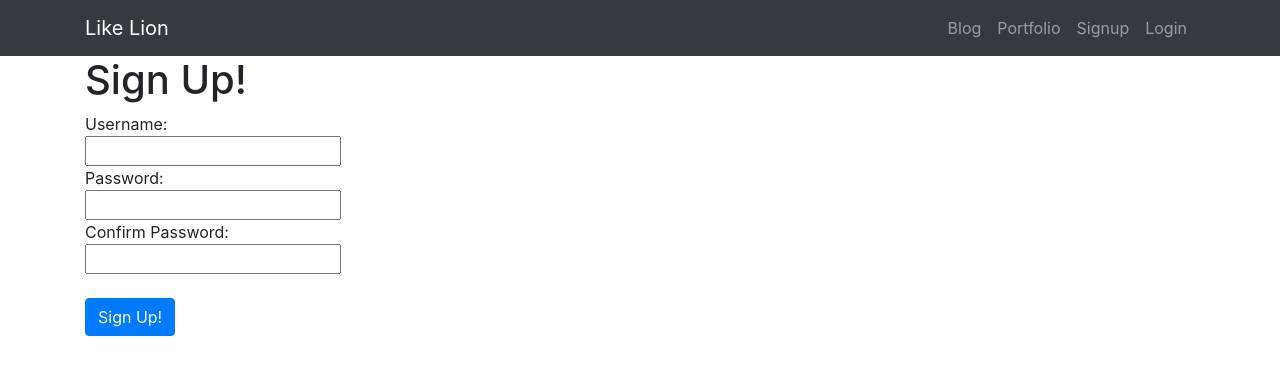
After one commit to KSAhh/-Proj-Blog, a Django app: page /account/signup/ in a window 1280 px wide. The commit adds this page. Shown: the top 375 px of the page. Run offline with Django 3.2, Linux system fonts and the light colour scheme; some libraries are stand-ins or nearby versions.

Commit message:
로그인, 로그아웃, 회원가입 기능 추가

```diff
--- a/Study_Model/templates/base.html
+++ b/Study_Model/templates/base.html
@@ -34,24 +34,55 @@
             <a class="navbar-brand" href="#">Like Lion</a>
 
 
-            <button class="navbar-toggler" type="button" data-toggle="collapse" data-target="#navbarNavAltMarkup"
+            <!-- <button class="navbar-toggler" type="button" data-toggle="collapse" data-target="#navbarNavAltMarkup"
                 aria-controls="navbarNavAltMarkup" aria-expanded="false" aria-label="Toggle navigation">
                 <span class="navbar-toggler-icon"></span>
             </button>
             <div class="collapse navbar-collapse" id="navbarNavAltMarkup">
+
                 <div class="navbar-nav ml-auto">
                     <a class="nav-item nav-link active" href="{% url 'home' %}">Home</a>
-                    <a class="nav-item nav-link" href="#">Blog</a>
-                    <a class="nav-item nav-link" href="{% url 'new'%}">new</a>
-                    <a class="nav-item nav-link" href="{% url 'portfolio'%}">portfolio</a>
+                    <a class="nav-item nav-link" href="{% url 'new' %}">new</a>
+                    <a class="nav-item nav-link" href="{% url 'portfolio' %}">portfolio</a>
+                    <a class="nav-item nav-link" href="{% url 'signup' %}">Signup</a>
+                    <a class="nav-item nav-link" href="{% url 'login' %}">Login</a>
                 </div>
             </div>
 
             <form class="form-inline my-lg-0" action="#">
                 <input class="form-control mr-sm-2" type="text" placeholder="검색어">
                 <button class="btn btn-light btn-outline-success" type="submit">찾기</button>
-            </form>
+            </form> -->
 
+            <ul class="navbar-nav ml-auto">
+                <li class="nav-item">
+                    <a class="nav-item nav-link" href="{% url 'home' %}">Blog</span></a>
+                </li>
+                <li class="nav-item">
+                    <a class="nav-item nav-link" href="{% url 'portfolio' %}">Portfolio</a>
+                </li>
+                {% if user.is_authenticated %}
+                <li class="nav-item dropdown">
+                    <a class="nav-link dropdown-toggle" id="navbarDropdown" role="button" data-toggle="dropdown"
+                        aria-haspopup="true" aria-expanded="false">환영합니다. {{ user.username }} 님!</a>
+                    <div class="dropdown-menu" aria-labelledby="navbarDropdown">
+                        <a class="dropdown-item" href="{% url 'new' %}">글쓰기</a>
+                        <a class="dropdown-item"
+                            href="javascript:{document.getElementById('logout').submit()}">Logout</a>
+                        <form id="logout" method="POST" action="{% url 'logout' %}">
+                            {% csrf_token %} <input type="hidden" />
+                        </form>
+                    </div>
+                </li>
+                {% else %}
+                <li class="nav-item">
+                    <a class="nav-item nav-link" href="{% url 'signup' %}">Signup</a>
+                </li>
+                <li class="nav-item">
+                    <a class="nav-item nav-link" href="{% url 'login' %}">Login</a>
+                </li>
+                {% endif %}
+            </ul>
         </div>
     </nav>
 
--- a/Study_Model/urls.py
+++ b/Study_Model/urls.py
@@ -6,12 +6,12 @@ from django.conf.urls.static import static
 
 import Blog.views
 import port.views
-# import accounts.views
+import accounts.views
 
 urlpatterns = [
     path('admin/', admin.site.urls),
     path('', Blog.views.home, name='home'),
     path('blog/', include('Blog.urls')),
     path('portfolio/', include('port.urls')),
-    # path('accounts/', include('accounts.urls')),
+    path('account/', include('accounts.urls')),
 ]+ static(settings.MEDIA_URL, document_root=settings.MEDIA_ROOT)
--- /dev/null
+++ b/accounts/templates/accounts/signup.html
@@ -0,0 +1,33 @@
+{% extends 'base.html' %}
+
+{% block content %}
+
+<!-- 동일한 것 겹치지 않도록~ -->
+{% if error %}
+{{ error }}
+<br>
+<br>
+{% endif %}
+<!-- ~여기까지 -->
+
+<h1>Sign Up!</h1>
+
+<form method="POST" action="{% url 'signup'%}">
+    {% csrf_token %}
+    Username:
+    <br>
+    <input name="username" type="text" value="">
+    <br>
+    Password:
+    <br>
+    <input name="password1" type="password" value="">
+    <br>
+    Confirm Password:
+    <br>
+    <input name="password2" type="password" value="">
+    <br>
+    <br>
+    <input class="btn btn-primary" type="submit" value="Sign Up!">
+</form>
+
+{% endblock %}
--- a/accounts/urls.py
+++ b/accounts/urls.py
@@ -2,5 +2,7 @@ from django.urls import path
 from . import views
 
 urlpatterns = [
-    # path('accounts/', accounts.views.accounts, name='accounts'),
+    path('signup/', views.signup, name='signup'),
+    path('login/', views.login, name='login'),
+    path('logout/', views.logout, name='logout'),
 ]
--- a/accounts/views.py
+++ b/accounts/views.py
@@ -1,3 +1,49 @@
-from django.shortcuts import render
+from django.shortcuts import render, redirect
+from django.contrib.auth.models import User
+from django.contrib import auth
 
 # Create your views here.
+def signup(request):
+    if request.method == 'POST':
+        # request.POST['name']
+        if request.POST['password1'] == request.POST['password2']:
+
+            # 동일id / 다른 password인 경우 로그인 못하도록~
+            try:
+                user = User.objects.get(username=request.POST['username'])
+                return render(request, 'accounts/signup.html', {'error': 'Username has already been taken'})
+            except User.DoesNotExist:
+            # ~여기까지
+
+                user = User.objects.create_user(
+                request.POST['username'], password=request.POST['password1'])
+            auth.login(request, user)
+            return redirect('home')
+
+        # 동일 id / 다른 password 통과 못하도록~
+        else:
+            return render(request, 'accounts/signup.html', {'error': 'Passwords must match'})
+    else:
+    # ~여기까지
+        return render(request, 'accounts/signup.html')
+
+def login(request):
+    if request.method == 'POST':
+        username = request.POST['username']
+        password = request.POST['password']
+        user = auth.authenticate(request, username=username, password=password)
+        # DB에 있다면
+        if user is not None:
+            auth.login(request, user)
+            return redirect('home')
+        # DB에 없다면
+        else:
+            return render(request, 'accounts/login.html', {'error': 'username or password is incorrect.'})
+    else:
+        return render(request, 'accounts/login.html')
+
+def logout(request):
+    if request.method == 'POST':
+        auth.logout(request)
+        return redirect('home')
+    return render(request, 'accounts/signup.html')
```
Also changed, not shown: accounts/templates/accounts/login.html (added, +28 -0 lines), accounts/templates/accounts.html (deleted).
